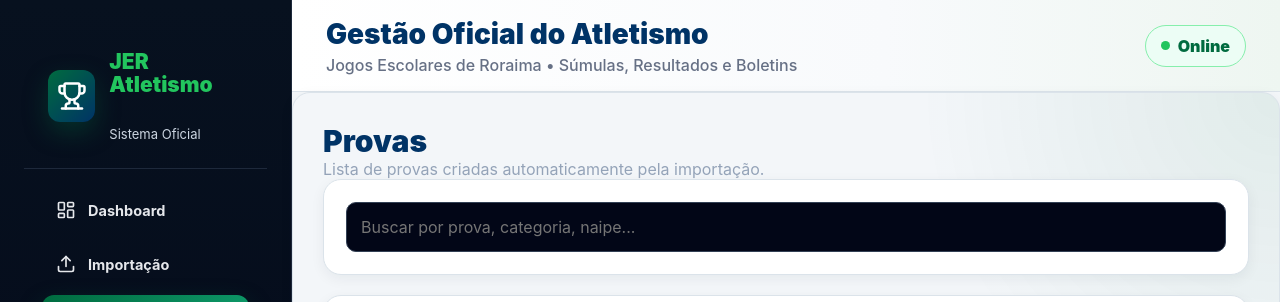
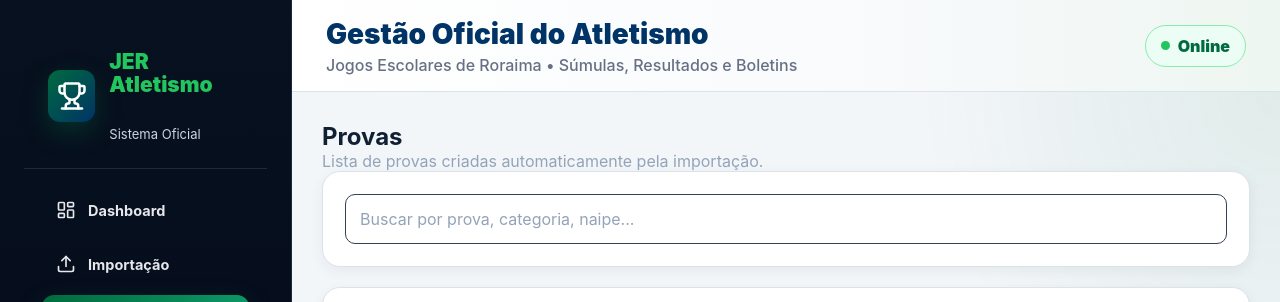
Before and after one commit to Leo290803/jer-atletismo, a React (Vite) app: page /provas in a window 1280 px wide. Shown: the top 302 px of the page. Built offline with nearby package versions, Linux system fonts and the light colour scheme; no server answers; the database is empty.

Commit message:
Refactor CSS for improved readability and structure

```diff
--- a/src/App.css
+++ b/src/App.css
@@ -134,11 +134,19 @@ textarea {
 
 .topbar {
   height: 92px;
-  background: linear-gradient(90deg, #ffffff 0%, #f8fafc 60%, #eef6f1 100%);
+  background: linear-gradient(
+    90deg,
+    #ffffff 0%,
+    #f8fafc 60%,
+    #eef6f1 100%
+  );
+
   border-bottom: 1px solid var(--border);
+
   display: flex;
   align-items: center;
   justify-content: space-between;
+
   padding: 0 34px;
 }
 
@@ -158,9 +166,13 @@ textarea {
   background: #ecfdf5;
   color: var(--primary);
   border: 1px solid #86efac;
+
   padding: 10px 15px;
+
   border-radius: 999px;
+
   font-weight: 900;
+
   display: flex;
   align-items: center;
   gap: 8px;
@@ -179,17 +191,33 @@ textarea {
   padding: 30px;
   flex: 1;
   overflow-y: auto;
+
   background:
-    radial-gradient(circle at top right, rgba(0, 107, 63, 0.08), transparent 360px),
+    radial-gradient(
+      circle at top right,
+      rgba(0, 107, 63, 0.08),
+      transparent 360px
+    ),
     var(--bg);
+}
+
+/* CORREÇÃO DAS ÁREAS INTERNAS */
+
+.content section {
+  background: transparent;
+  border: none;
+  box-shadow: none;
+  padding: 0;
 }
 
 /* CONTAINERS */
 
 .card,
-section,
 .box,
-.panel {
+.panel,
+.form-card,
+.table-card,
+.page-card {
   background: var(--card);
   border: 1px solid var(--border);
   border-radius: var(--radius-lg);
@@ -198,28 +226,52 @@ section,
 }
 
 .card:hover,
-section:hover,
 .panel:hover,
-.box:hover {
+.box:hover,
+.form-card:hover,
+.table-card:hover,
+.page-card:hover {
   box-shadow: var(--shadow-md);
 }
 
+/* CARDS DAS PROVAS */
+
+.prova-card,
+.prova-item,
+.event-card {
+  background: #ffffff !important;
+  color: var(--text) !important;
+  border: 1px solid var(--border) !important;
+  box-shadow: var(--shadow-sm);
+}
+
+.prova-card h3,
+.prova-card p,
+.prova-item h3,
+.prova-item p,
+.event-card h3,
+.event-card p {
+  color: var(--text) !important;
+}
+
+/* TÍTULOS */
+
 .card h1,
-section h1 {
+.page-card h1 {
   color: var(--secondary);
   font-size: 30px;
   font-weight: 900;
 }
 
 .card h2,
-section h2 {
+.page-card h2 {
   color: var(--secondary);
   font-size: 24px;
   font-weight: 900;
 }
 
 .card h3,
-section h3 {
+.page-card h3 {
   color: var(--secondary);
   font-size: 18px;
   margin-bottom: 12px;
@@ -235,13 +287,23 @@ button {
 }
 
 button:not(.unstyled) {
-  background: linear-gradient(135deg, var(--primary), #0f9f6e);
+  background: linear-gradient(
+    135deg,
+    var(--primary),
+    #0f9f6e
+  );
+
   color: white;
+
   padding: 11px 16px;
 }
 
 button:not(.unstyled):hover {
-  background: linear-gradient(135deg, var(--primary-hover), var(--primary));
+  background: linear-gradient(
+    135deg,
+    var(--primary-hover),
+    var(--primary)
+  );
 }
 
 /* INPUTS */
@@ -254,13 +316,19 @@ textarea {
   border-radius: var(--radius-sm);
   border: 1px solid var(--border);
   outline: none;
-  background: white;
+  background: #ffffff !important;
+  color: var(--text) !important;
+}
+
+input::placeholder {
+  color: #94a3b8 !important;
 }
 
 input:focus,
 select:focus,
 textarea:focus {
   border-color: var(--primary);
+
   box-shadow: 0 0 0 4px rgba(0, 107, 63, 0.1);
 }
 
```
